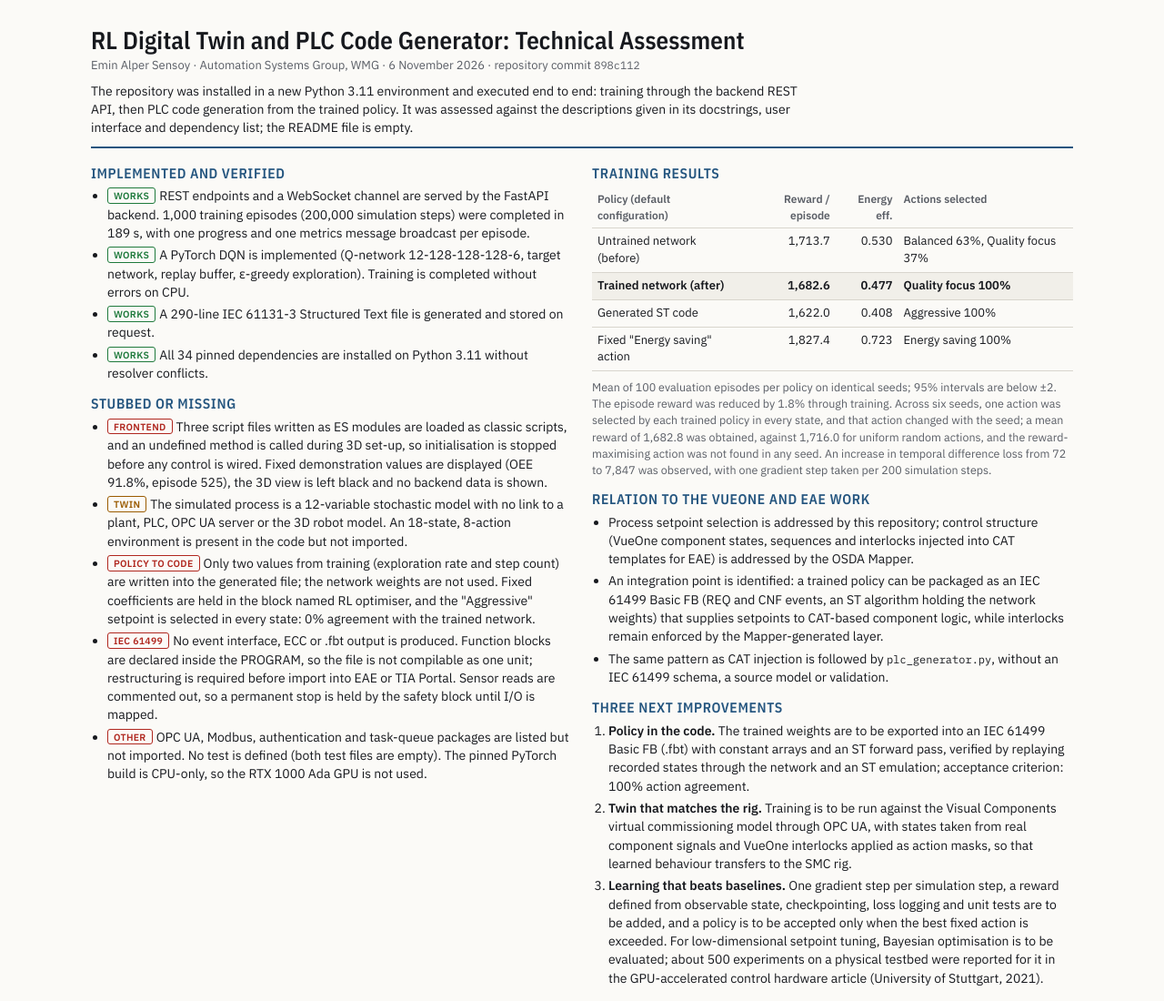
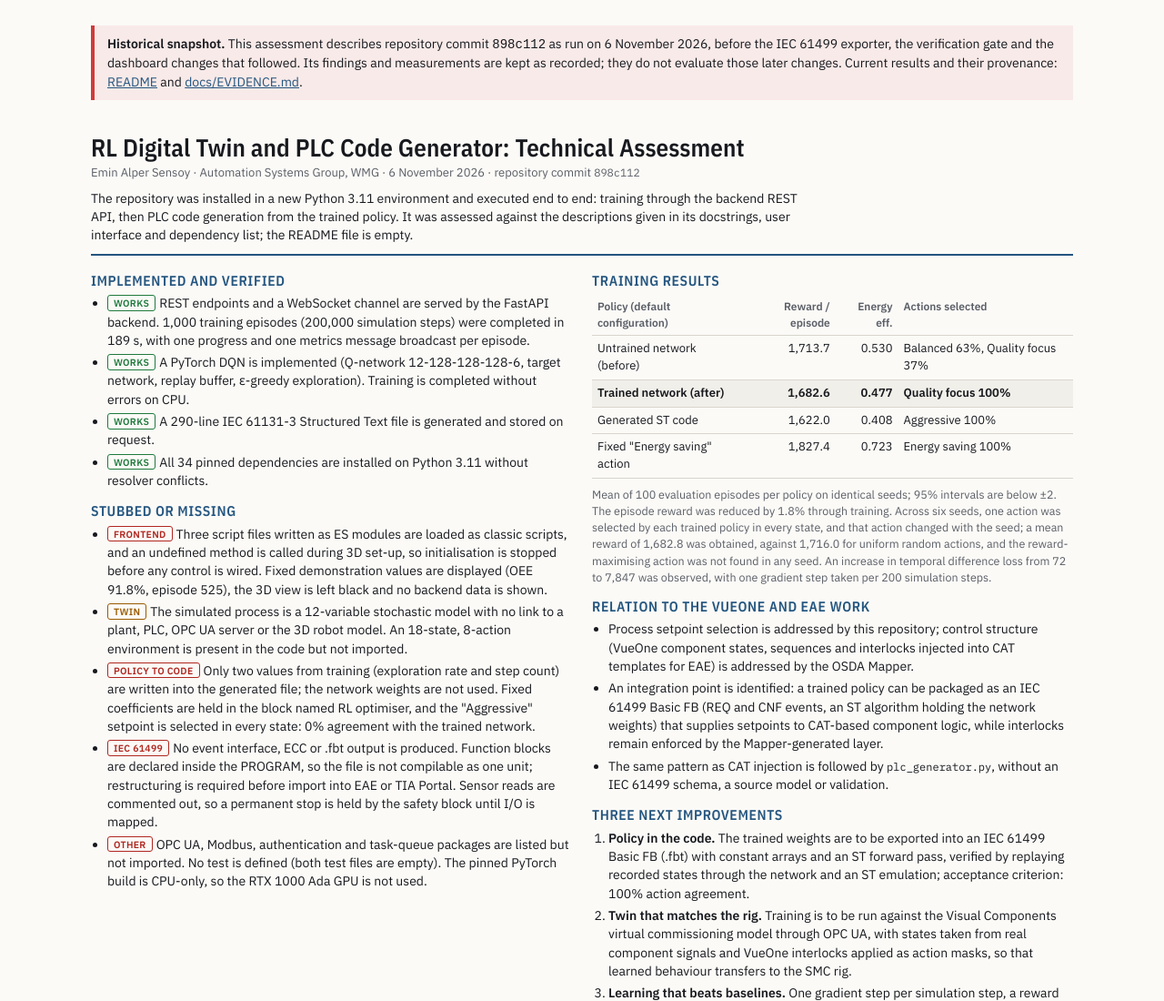
Before and after one commit to easensoy/rl-based-digital-twin-automation-code-generator, a plain HTML site: page visual_outputs/REPORT.html in a window 1280 px wide. Shown: the top 1100 px of the page at 91% size. Drawn offline with nearby package versions, Linux system fonts and the light colour scheme.

Commit message:
Mark the 2026-11-06 HTML report as historical

```diff
--- a/visual_outputs/REPORT.html
+++ b/visual_outputs/REPORT.html
@@ -84,6 +84,12 @@ a:focus-visible { outline: 2px solid var(--accent); outline-offset: 2px; }
 </head>
 <body>
 <main>
+  <aside role="note" style="border-left:4px solid #d03b3b;background:rgba(208,59,59,0.08);padding:10px 14px;margin:0 0 18px 0;">
+    <strong>Historical snapshot.</strong> This assessment describes repository commit <code>898c112</code> as run on
+    6 November 2026, before the IEC 61499 exporter, the verification gate and the dashboard changes that followed.
+    Its findings and measurements are kept as recorded; they do not evaluate those later changes. Current results
+    and their provenance: <a href="../README.md">README</a> and <a href="../docs/EVIDENCE.md">docs/EVIDENCE.md</a>.
+  </aside>
   <header>
     <h1>RL Digital Twin and PLC Code Generator: Technical Assessment</h1>
     <div class="meta">Emin Alper Sensoy · Automation Systems Group, WMG · 6 November 2026 · repository commit <code>898c112</code></div>
```
